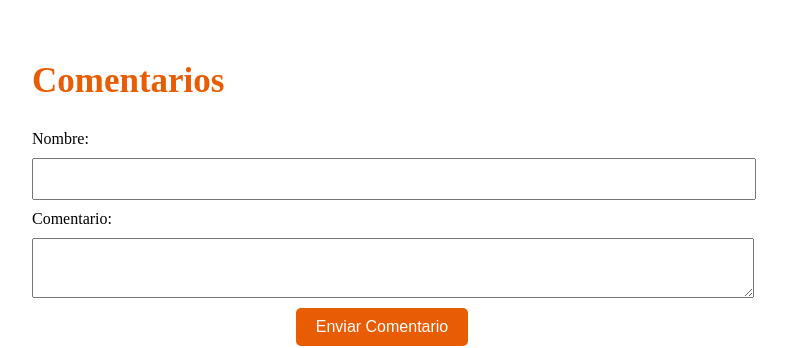
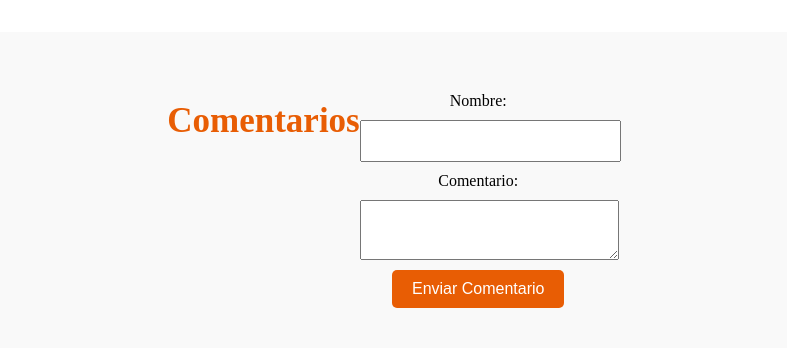
Before and after one commit to MirandaNG/reservas_restaurant, a PHP site: page /modules/conocenos.php in a window 1280 px wide. Shown: the part 888-1236 px from the top of the page, without its empty margins (258-1045 px from the left). Run offline with PHP 8.4, Linux system fonts and the light colour scheme; some web fonts are replaced.

Commit message:
Se modifico un poco al CSS

```diff
--- a/modules/conocenos.php
+++ b/modules/conocenos.php
@@ -14,7 +14,7 @@
       <p>Visítanos en Av. Reforma 123, Salamanca, todos los días de 1:00 p.m. a 10:00 p.m.</p>
     </div>
     <div id="map">
-      <iframe id="map" src="https://www.google.com/maps/embed?pb=!1m18!1m12!1m3!1d4471.716732391987!2d-101.19591192413718!3d20.50732130548259!2m3!1f0!2f0!3f0!3m2!1i1024!2i768!4f13.1!3m3!1m2!1s0x842c8fa123acd9b3%3A0x46854e59b62b0cbf!2s%22UG%22%20-%20Divisi%C3%B3n%20de%20Ingenier%C3%ADas%20Campus%20Irapuato%20Salamanca%20DICIS!5e1!3m2!1ses-419!2smx!4v1746672474803!5m2!1ses-419!2smx" width="600" height="450" style="border:0;" allowfullscreen="" loading="lazy" referrerpolicy="no-referrer-when-downgrade"></iframe>
+      <iframe id="map" src="https://www.google.com/maps/embed?pb=!1m18!1m12!1m3!1d4471.716732391987!2d-101.19591192413718!3d20.50732130548259!2m3!1f0!2f0!3f0!3m2!1i1024!2i768!4f13.1!3m3!1m2!1s0x842c8fa123acd9b3%3A0x46854e59b62b0cbf!2s%22UG%22%20-%20Divisi%C3%B3n%20de%20Ingenier%C3%ADas%20Campus%20Irapuato%20Salamanca%20DICIS!5e1!3m2!1ses-419!2smx!4v1746672474803!5m2!1ses-419!2smx" width="450" height="300" style="border:0;" allowfullscreen="" loading="lazy" referrerpolicy="no-referrer-when-downgrade"></iframe>
     </div>
   </div>
 </div>
--- a/public/css/styles.css
+++ b/public/css/styles.css
@@ -135,7 +135,6 @@ nav a.active,
   width: 25%;
   height: 70%;
   display: flex;
-
 }
 
 .reservar-container {
@@ -272,18 +271,15 @@ nav a.active,
 .Secciones-menu {
   background-color: #e3dad4;
 }
-#comentarios {
+
+.comentarios-container {
   display: flex;
   padding: 40px 20px;
   background-color: #f9f9f9;
   text-align : center;
   justify-content:  center;
   margin-top: 930px;
-
-}
-
-.comentarios-container {
-  max-width: 700px;
+  max-width: 800px;
   margin: 0 auto;
 }
 
```
